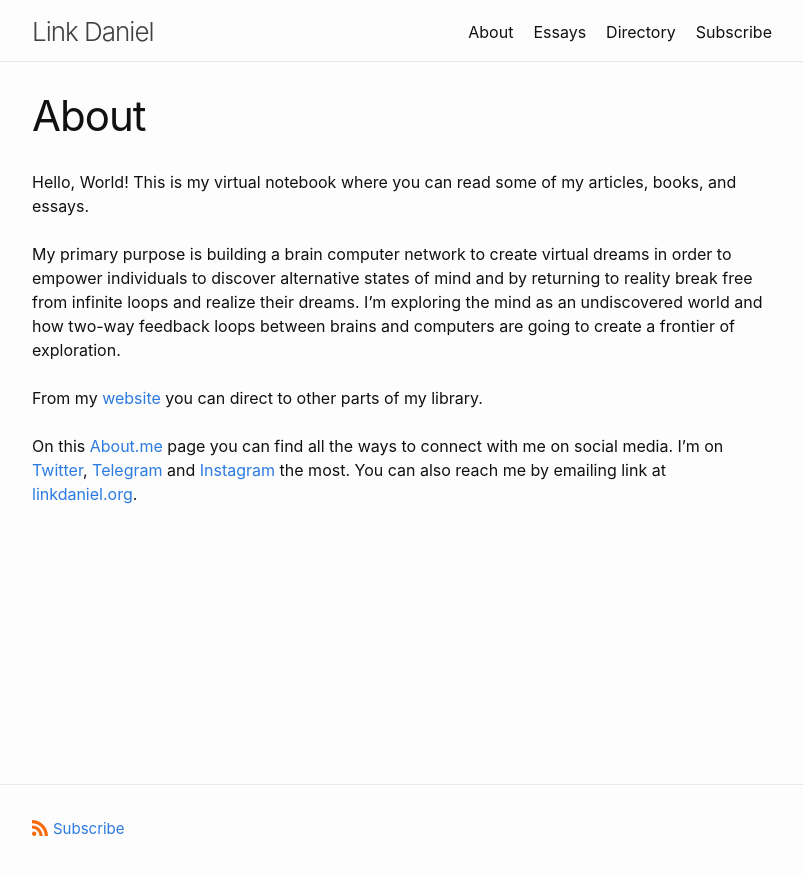
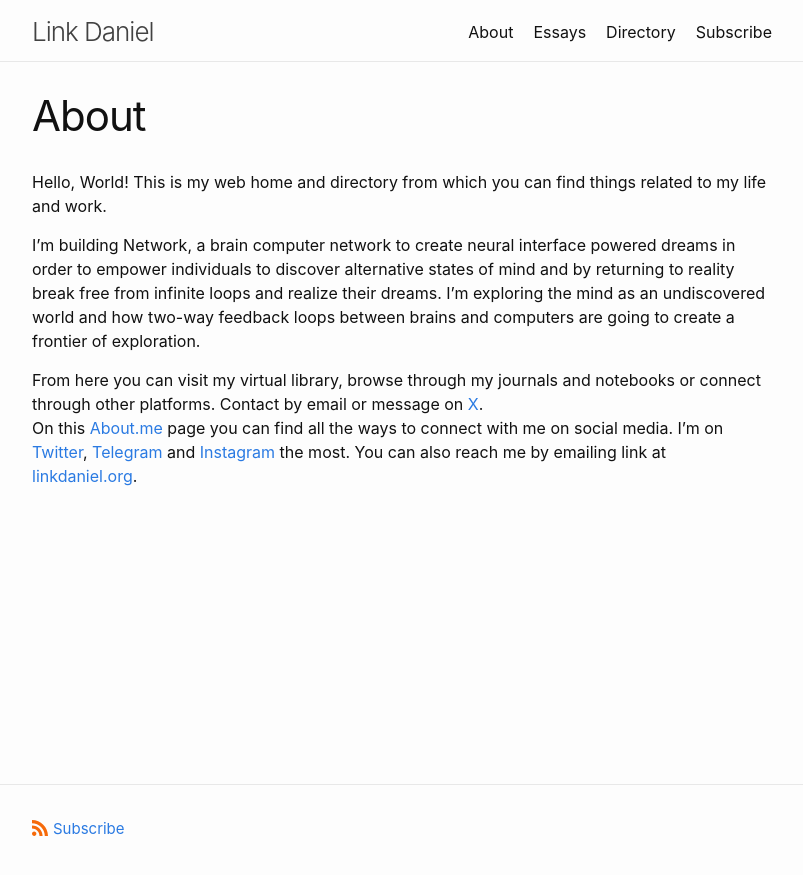
Before and after one commit to link-daniel/link.github.io, a Jekyll site: the page built from about.md, in a window 1280 px wide. Shown: the top 875 px of the page, without its empty margins (238-1041 px from the left). Built offline with Jekyll 4.4.1, drawn with Linux system fonts in a browser that asks for light colours.

Commit message:
Update about.md

```diff
--- a/about.md
+++ b/about.md
@@ -4,10 +4,10 @@ title: About
 permalink: /about/
 ---
 
-Hello, World! This is my virtual notebook where you can read some of my articles, books, and essays.\
+Hello, World! This is my web home and directory from which you can find things related to my life and work.
+
+I'm building Network, a brain computer network to create neural interface powered dreams in order to empower individuals to discover alternative states of mind and by returning to reality break free from infinite loops and realize their dreams. I'm exploring the mind as an undiscovered world and how two-way feedback loops between brains and computers are going to create a frontier of exploration.
+
+From here you can visit my virtual library, browse through my journals and notebooks or connect through other platforms. Contact by email or message on [X](https://twitter.com/linkxdaniel).
 <br>
-My primary purpose is building a brain computer network to create virtual dreams in order to empower individuals to discover alternative states of mind and by returning to reality break free from infinite loops and realize their dreams. I'm exploring the mind as an undiscovered world and how two-way feedback loops between brains and computers are going to create a frontier of exploration.\
-<br>
-From my [website](https://linkdaniel.org) you can direct to other parts of my library.\
-<br>
-On this [About.me](https://about.me/linkdaniel) page you can find all the ways to connect with me on social media. I'm on [Twitter](https://twitter.com/linkdniel), [Telegram](https://t.me/linkdaniel) and [Instagram](https://instagram.com/linkdniel) the most. You can also reach me by emailing link at [linkdaniel.org](https://linkdaniel.org).
+On this [About.me](https://about.me/linkdaniel) page you can find all the ways to connect with me on social media. I'm on [Twitter](https://twitter.com/linkxdaniel), [Telegram](https://t.me/linkdaniel) and [Instagram](https://instagram.com/linkxdaniel) the most. You can also reach me by emailing link at [linkdaniel.org](https://linkdaniel.org).
```
